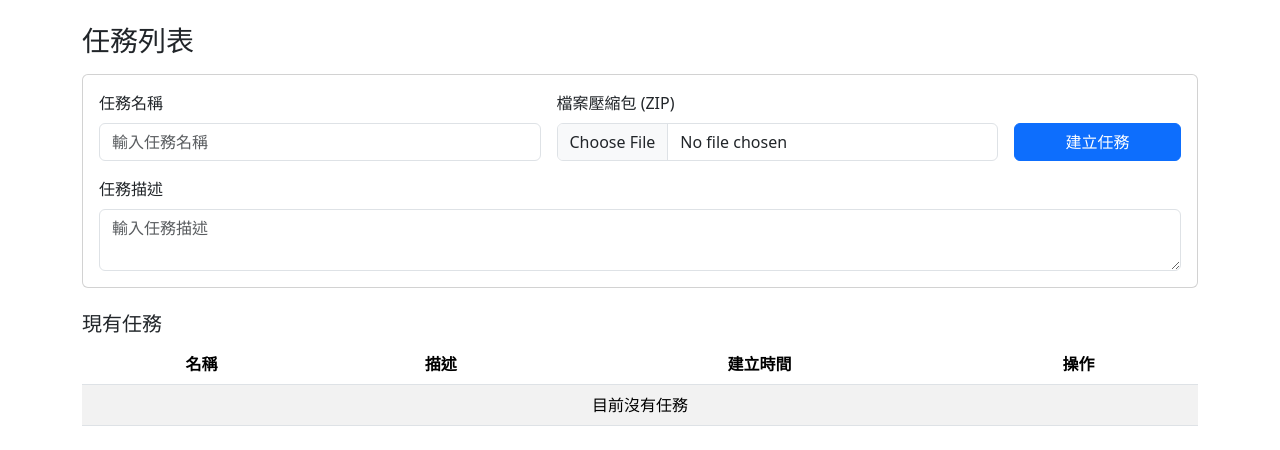
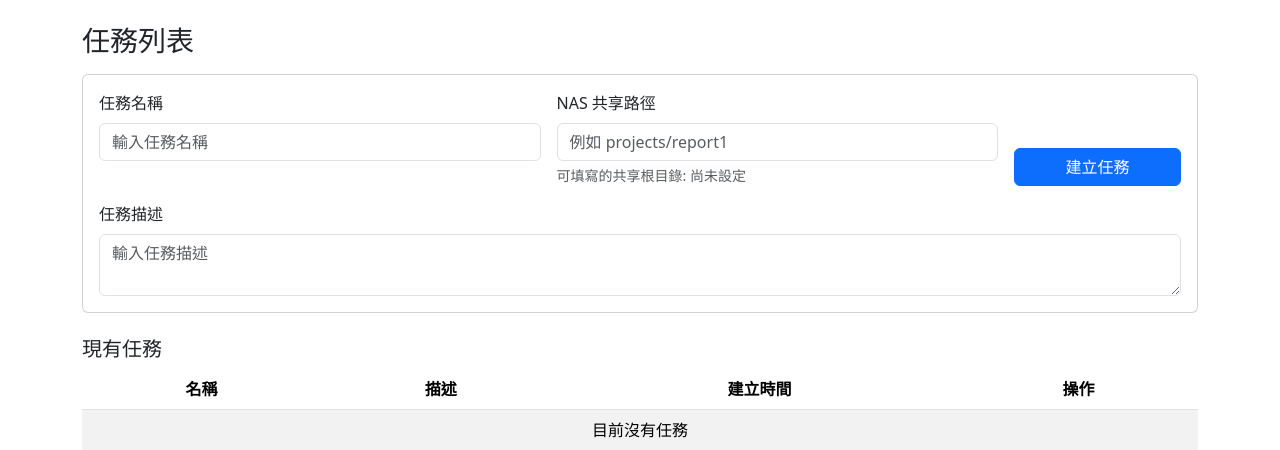
Before and after one commit to RyanHuang781245/UO_MDR, a Flask app: page / in a window 1280 px wide. Shown: the part 57-507 px from the top of the page. Run offline with Flask 3, Linux system fonts and the light colour scheme; parts of the project's set-up code (start-up, migrations or seed data) failed here and were passed over.

Commit message:
Allow creating tasks from NAS paths

```diff
--- a/app.py
+++ b/app.py
@@ -36,6 +36,13 @@ app.config["OUTPUT_FOLDER"] = os.path.join(BASE_DIR, "output")
 app.config["TASK_FOLDER"] = os.path.join(BASE_DIR, "tasks")
 os.makedirs(app.config["OUTPUT_FOLDER"], exist_ok=True)
 os.makedirs(app.config["TASK_FOLDER"], exist_ok=True)
+
+nas_roots_env = os.environ.get("ALLOWED_NAS_ROOTS", "")
+app.config["ALLOWED_NAS_ROOTS"] = [
+    os.path.abspath(p)
+    for p in nas_roots_env.split(os.pathsep)
+    if p.strip()
+]
 
 ALLOWED_DOCX = {".docx"}
 ALLOWED_PDF = {".pdf"}
@@ -241,6 +248,45 @@ def sanitize_version_slug(name):
     return slug[:60]
 
 
+def resolve_nas_directory(nas_path):
+    if nas_path is None:
+        return None, "缺少 NAS 路徑"
+    if os.path.isabs(nas_path):
+        return None, "不允許使用絕對路徑"
+    normalized_rel = nas_path.strip()
+    if not normalized_rel:
+        return None, "請輸入 NAS 路徑"
+    normalized_rel = normalized_rel.replace("\\", "/")
+    parts = normalized_rel.split("/")
+    if ".." in parts:
+        return None, "路徑不可包含 .."
+    normalized_rel = os.path.normpath("/".join(parts)).lstrip("./")
+
+    allowed_roots = app.config.get("ALLOWED_NAS_ROOTS", [])
+    if not allowed_roots:
+        return None, "尚未設定可用的 NAS 共享根路徑"
+
+    access_denied = False
+    for root in allowed_roots:
+        abs_root = os.path.abspath(root)
+        candidate = os.path.abspath(os.path.join(abs_root, normalized_rel))
+        try:
+            common = os.path.commonpath([candidate, abs_root])
+        except ValueError:
+            continue
+        if common != abs_root:
+            continue
+        if not os.path.isdir(candidate):
+            continue
+        if not os.access(candidate, os.R_OK | os.X_OK):
+            access_denied = True
+            continue
+        return candidate, None
+    if access_denied:
+        return None, "NAS 目錄無法存取"
+    return None, "路徑不在允許的 NAS 共享範圍或目錄不存在"
+
+
 def build_version_context(task_id, job_id, job_dir):
     versions_dir = os.path.join(job_dir, "versions")
     metadata = load_version_metadata(versions_dir)
@@ -415,14 +461,19 @@ def tasks():
                 created = datetime.fromtimestamp(os.path.getmtime(tdir)).strftime("%Y-%m-%d %H:%M")
             task_list.append({"id": tid, "name": name, "description": description, "created": created})
     task_list.sort(key=lambda x: x["created"], reverse=True)
-    return render_template("tasks.html", tasks=task_list)
+    return render_template(
+        "tasks.html",
+        tasks=task_list,
+        allowed_nas_roots=app.config.get("ALLOWED_NAS_ROOTS", []),
+    )
 
 
 @app.post("/tasks")
 def create_task():
-    f = request.files.get("task_zip")
-    if not f or not f.filename or not allowed_file(f.filename, kinds=("zip",)):
-        return "請上傳 ZIP 檔", 400
+    nas_path = request.form.get("nas_path", "")
+    resolved_path, error = resolve_nas_directory(nas_path)
+    if error:
+        return error, 400
     task_name = request.form.get("task_name", "").strip() or "未命名任務"
     task_desc = request.form.get("task_desc", "").strip()
     if task_name_exists(task_name):
@@ -431,10 +482,11 @@ def create_task():
     tdir = os.path.join(app.config["TASK_FOLDER"], tid)
     files_dir = os.path.join(tdir, "files")
     os.makedirs(files_dir, exist_ok=True)
-    zpath = os.path.join(tdir, "source.zip")
-    f.save(zpath)
-    with zipfile.ZipFile(zpath, "r") as zf:
-        zf.extractall(files_dir)
+    try:
+        shutil.copytree(resolved_path, files_dir, dirs_exist_ok=True)
+    except Exception as exc:
+        shutil.rmtree(tdir, ignore_errors=True)
+        return f"複製 NAS 目錄失敗: {exc}", 400
     with open(os.path.join(tdir, "meta.json"), "w", encoding="utf-8") as meta:
         json.dump(
             {
--- a/templates/tasks.html
+++ b/templates/tasks.html
@@ -2,15 +2,16 @@
 {% block content %}
 <h1 class="h3 mb-3">任務列表</h1>
 
-<form action="{{ url_for('create_task') }}" method="post" enctype="multipart/form-data" class="card card-body mb-4">
+<form action="{{ url_for('create_task') }}" method="post" class="card card-body mb-4">
   <div class="row g-3">
     <div class="col-md-5">
       <label class="form-label">任務名稱</label>
       <input class="form-control" name="task_name" placeholder="輸入任務名稱">
     </div>
     <div class="col-md-5">
-      <label class="form-label">檔案壓縮包 (ZIP)</label>
-      <input class="form-control" type="file" name="task_zip" required>
+      <label class="form-label">NAS 共享路徑</label>
+      <input class="form-control" type="text" name="nas_path" placeholder="例如 projects/report1" required>
+      <div class="form-text">可填寫的共享根目錄: {{ allowed_nas_roots | join(', ') if allowed_nas_roots else '尚未設定' }}</div>
     </div>
     <div class="col-md-2 d-grid align-items-end">
       <button class="btn btn-primary" type="submit">建立任務</button>
```
